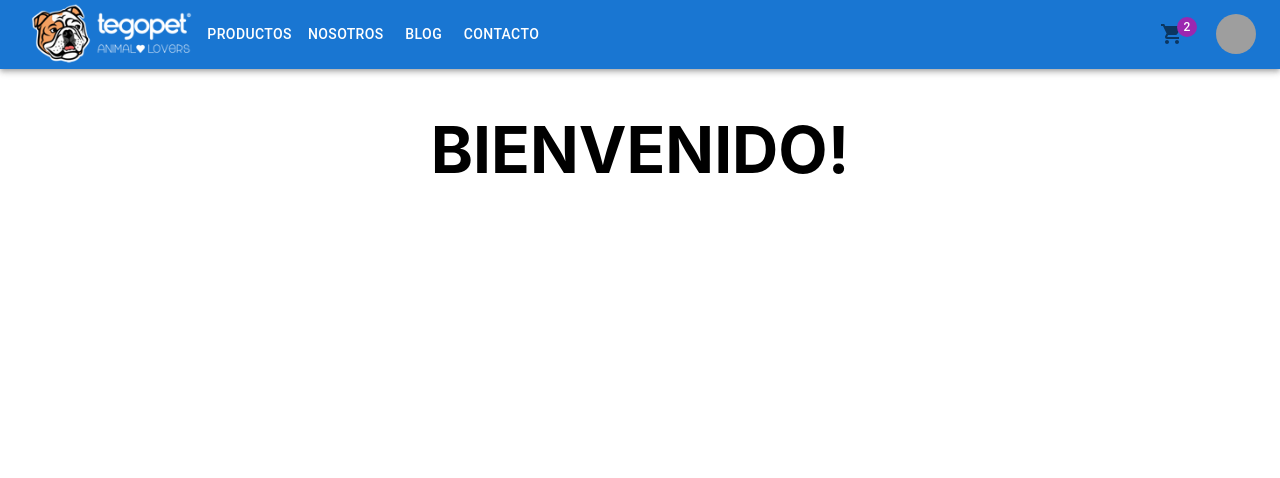
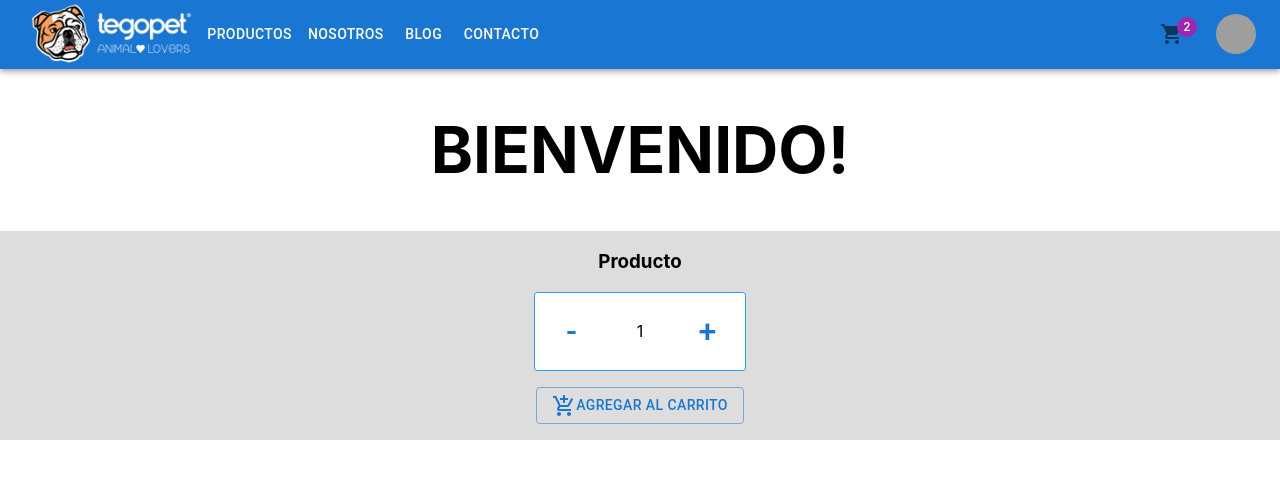
Before and after one commit to Cardaccio/e-commerce-gomez, a React (Create React App) app: page / in a window 1280 px wide. Shown: the top 478 px of the page. Built offline with nearby package versions, Linux system fonts and the light colour scheme; grey boxes are pictures that could not be loaded.

Commit message:
ItemCount component

```diff
--- a/package.json
+++ b/package.json
@@ -14,6 +14,7 @@
     "react": "^18.2.0",
     "react-dom": "^18.2.0",
     "react-scripts": "5.0.1",
+    "react-toastify": "^9.0.8",
     "styled-components": "^5.3.5",
     "web-vitals": "^2.1.4"
   },
--- a/src/App.js
+++ b/src/App.js
@@ -1,14 +1,44 @@
-import './App.css';
-import ItemListContainer from './components/ItemListContainer';
-import NavBar from './components/NavBar';
+import "./App.css";
+import { ToastContainer, toast } from "react-toastify";
+import "react-toastify/dist/ReactToastify.css";
+import ItemCount from "./components/ItemCount";
+import ItemListContainer from "./components/ItemListContainer";
+import NavBar from "./components/NavBar";
 
 function App() {
+  let itemOne = { stock: 5, initial: 1 };
+  const onAdd = (cant) =>
+    toast.success(`Agregaste al carrito ${cant} 👌`, {
+      position: "top-right",
+      autoClose: 3000,
+      hideProgressBar: false,
+      closeOnClick: true,
+      pauseOnHover: true,
+      draggable: true,
+      progress: undefined,
+    });
 
-  let greeting = 'Bienvenido!';
+  let greeting = "Bienvenido!";
   return (
     <div>
-    <NavBar/>
-    <ItemListContainer greeting = {greeting}/>
+      <NavBar />
+      <ItemListContainer greeting={greeting} />
+      <ItemCount
+        stock={itemOne.stock}
+        initial={itemOne.initial}
+        onAdd={onAdd}
+      />
+      <ToastContainer
+        position="top-right"
+        autoClose={3000}
+        hideProgressBar={false}
+        newestOnTop={false}
+        closeOnClick
+        rtl={false}
+        pauseOnFocusLoss
+        draggable
+        pauseOnHover
+      />
     </div>
   );
 }
--- /dev/null
+++ b/src/components/ItemCount.jsx
@@ -0,0 +1,44 @@
+import React, { useState } from "react";
+import Button from '@mui/material/Button';
+import AddShoppingCartIcon from '@mui/icons-material/AddShoppingCart';
+
+function ItemCount({ stock, initial, onAdd }) {
+  const [cant, setCant] = useState(initial);
+  return (
+    <div className="item-div">
+      <h3>Producto</h3>
+      <div className="item-qty">
+        <Button style={{ fontSize: '2rem  ' }} variant="text"
+          onClick={() => {
+            if (cant > 0) {
+              setCant(cant - 1);
+            }
+          }}
+        >
+          -
+        </Button>
+        <p>{cant}</p>
+        <Button style={{ fontSize: '2rem  ' }} variant="text"
+          onClick={() => {
+            if (cant < stock) {
+              setCant(cant + 1);
+            }
+          }}
+        >
+          +
+        </Button>
+      </div>
+      <Button variant="outlined"
+        onClick={() => {
+          if (cant > 0) {
+            onAdd(cant);
+          }
+        }}
+      >
+        <AddShoppingCartIcon />  Agregar al Carrito
+      </Button>
+    </div>
+  );
+}
+
+export default ItemCount;
--- a/src/index.css
+++ b/src/index.css
@@ -17,3 +17,25 @@ code {
   text-transform: uppercase;
   font-size: 4rem;
 }
+
+.item-div{
+  background-color: rgb(221, 221, 221);
+  width: 100%;
+  display: flex;
+  flex-direction: column;
+  align-items: center;
+  justify-content: center;
+  padding-bottom: 1rem;
+
+}
+.item-qty{
+  display: flex;
+  justify-content: space-between;
+  align-items: center;
+  width: 12.5rem;
+  background-color: white;
+  border: 1px rgb(40, 158, 255) solid;
+  border-radius: 0.2rem;
+  padding: 0.3rem;
+  margin-bottom: 1rem;
+}
```
Also changed, not shown: 1 other file (tests, documents, lock files or other folders).
